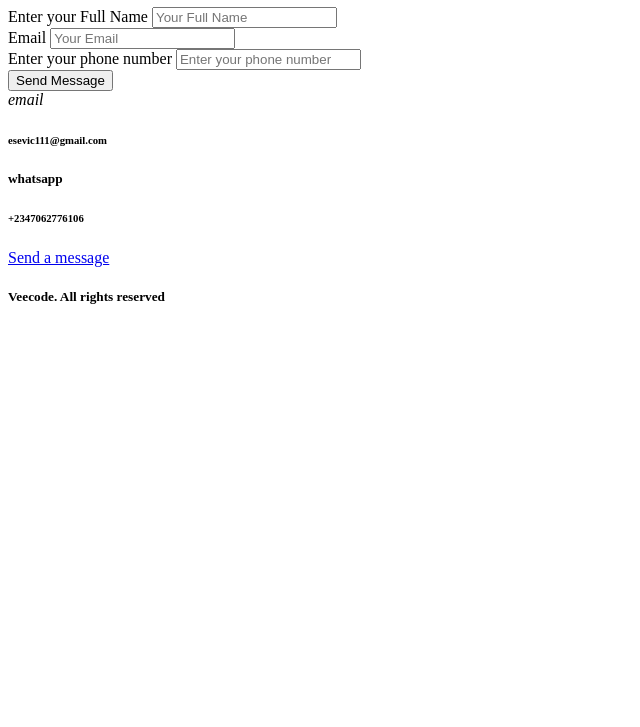
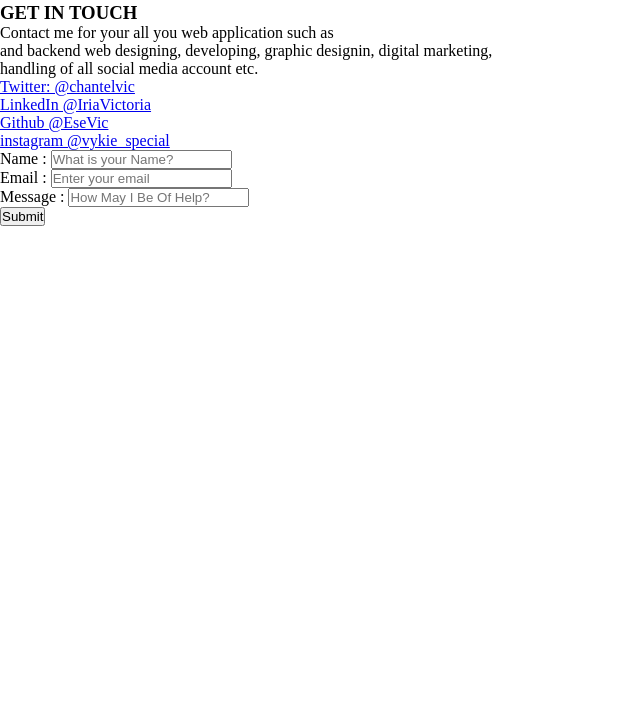
Before and after one commit to EseVic/My_Portfolio, a plain HTML site: page contact.html in a window 1280 px wide. Shown: the part 73-800 px from the top of the page, without its empty margins (0-640 px from the left). Drawn offline with Linux system fonts and the light colour scheme.

Commit message:
my portfolio

```diff
--- a/contact.html
+++ b/contact.html
@@ -5,45 +5,58 @@
   <meta http-equiv="X-UA-Compatible" content="IE=edge">
   <meta name="viewport" content="width=device-width, initial-scale=1.0">
   <title>My Contact</title>
-  <link rel="stylesheet" href="style.css
+  <link rel="stylesheet" href="style.css">
 </head>
 <body>
-  <div class="Contact">
-        <div class="contact-container">
-              <h1>CONTACT ME</h1>
-              <form class="info">
-                <label for="YourNmae">Enter your Full Name</label>
-                  <input type="text" id="YourName" placeholder="Your Full Name" required/><br>
-                  <label for="email">Email</label>
-                  <input type="email" id="email" placeholder="Your Email" required/><br>
-                  <label for="PhoneNumber">Enter your phone number</label>
-                  <input type="PhoneNumber" id="PhoneNumber" placeholder="Enter your phone number" required/><br>
-                  <button type='submit' class='btn'>Send Message</button>
-                </form>
+  <section class="contact">
+    <h2>CONTACT ME</h2>
+
+    <div class="contact-container">
+      <div class="get-in-touch-head">
+        <h3>GET IN TOUCH</h3>
+      </div>
+
+      <div class="getin">
+        <p class="contact-p">
+          Contact me for your all you web application such as <br> and backend web designing,
+          developing, graphic designin, digital marketing, <br> handling of all social media account etc.
+        </p>
+        <div class="social-icons">
+          <div>
+            <a href="https://twitter.com/chantelvic"> Twitter: @chantelvic</a>
           </div>
+          <div>
+            <a href="https://www.linkedin.com/in/victoria-iria-698b7914a"> LinkedIn @IriaVictoria</a>
+          </div>
+          <div>
+            <a href="https://github.com/EseVic"> Github @EseVic</a>
+          </div>
+          <div>
+            <a href="https://www.instagram.com/vykie_special/"> instagram @vykie_special</a>
+          </div>
+        </div>
+      </div>
+    </div>
 
-          <div class="icon" >
-            <a href="https://www.linkedin.com/in/victoria-iria-698b7914a"></a>
-           <a href="https://twitter.com/chantelvic"></a>
-           <a href="https://github.com/EseVic"></a>
-          </div>
+    <div class="form-container">
+      <form>
+        <div class="form-control">
+          <label for="Name" class="form-t"> Name : </label>
+          <input type="text" placeholder="What is your Name?" id="name" />
+        </div>
+        <div class="form-control">
+          <label for="Email" class="form-t"> Email : </label>
+          <input type="text" placeholder="Enter your email" id="email" />
+        </div>
+        <div class="form-message">
+          <label for="Email" class="form-t"> Message : </label>
+          <input type="text" placeholder="How May I Be Of Help?" id="message" />
+        </div>
 
-          <div class='address'></div>
-              <div class='contact-option'>
-                <i class="fa-solid fa-envelope">email</i>
-                  <h6>esevic111@gmail.com</h6>
-              </div>
+        <button class="form-btn">Submit</button>
+      </form>
+    </div>
+  </section>
 
-                <div class='contact-option'>
-                  <h5>whatsapp</h5>
-                  <h6>+2347062776106</h6>
-                  <a href='https://api.whatsapp.com/send?phone=+2347062776109' target='_blank'>Send a message</a>
-              </div>
-
-              <div class='footer-copy'>
-                <h5>Veecode. All rights reserved</h5>
-             </div>
-      </div>
-  </div>
 </body>
 </html>
--- a/style.css
+++ b/style.css
@@ -278,3 +278,22 @@ body{
 .container:hover .lady{
   left: 55%;
 }
+
+/* this is the skills section */
+.skills{
+    width: 100%;
+    background: url(bluebck.img.png);
+    height: 100vh;
+
+}
+.skills h2{
+  font-size: medium;
+  font-family: Verdana, Geneva, Tahoma, sans-serif;
+  font-style: normal;
+  color: blueviolet;
+}
+.skills ul{
+  display: grid;
+  grid-template-columns: 1fr 1fr;
+  row-gap: 0.9rem;
+}
```
Also changed, not shown: Skills.html (+1 -0 lines).
